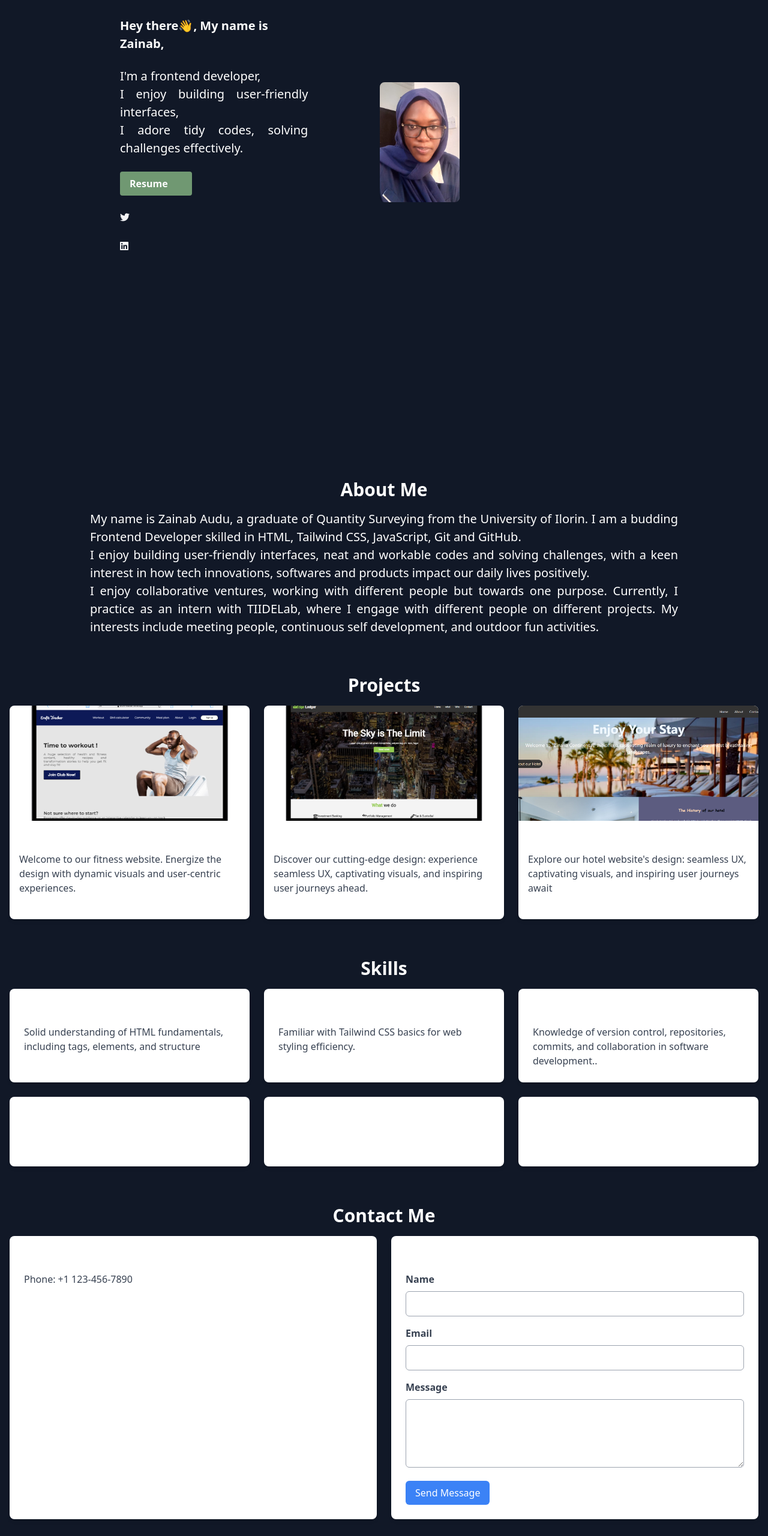
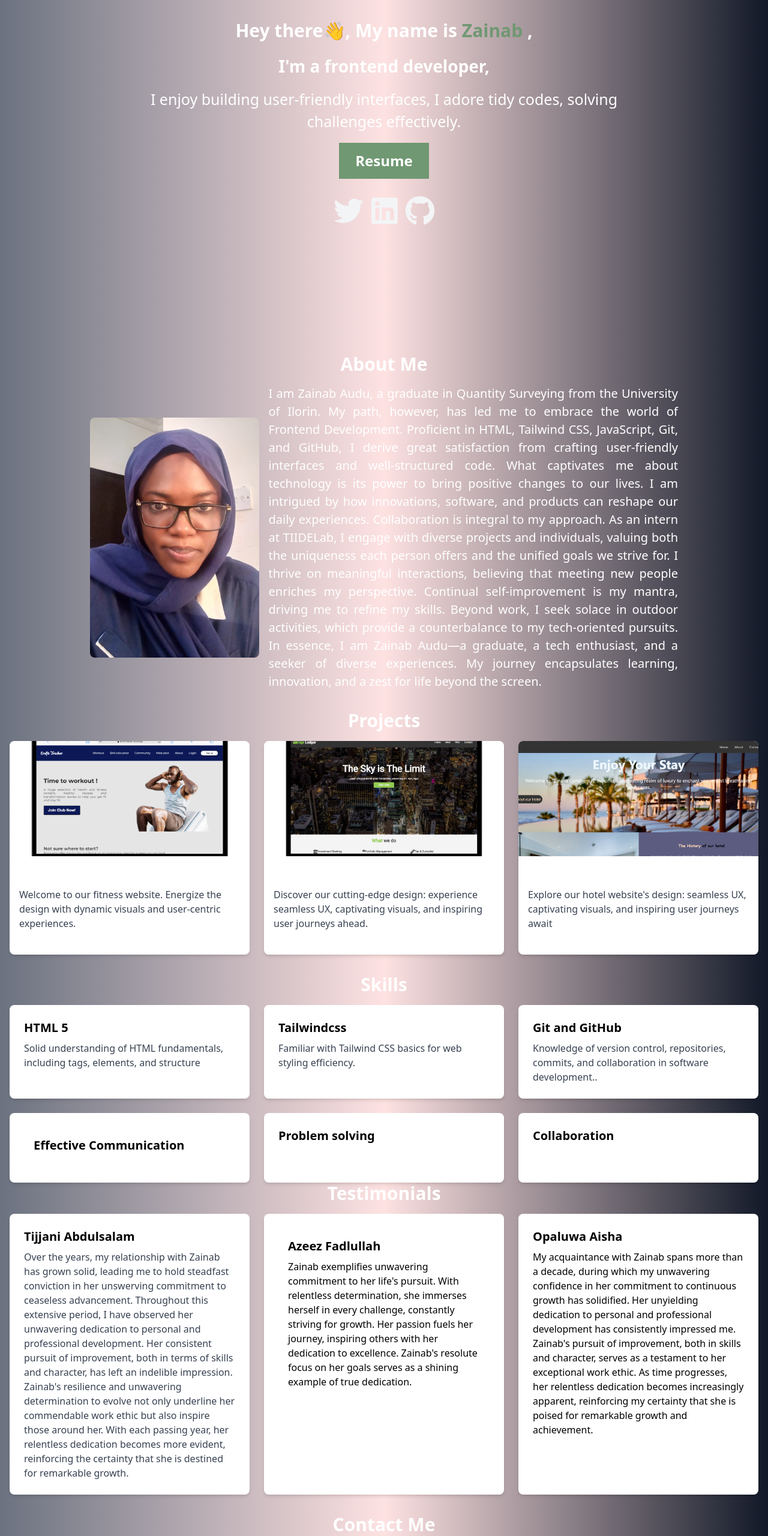
Before and after one commit to Zainab-Audu/My_Portfolio, a website: page index.html in a window 1280 px wide. Shown: the part 220-2780 px from the top of the page at 60% size. Drawn offline with nearby package versions, Linux system fonts and the light colour scheme.

Commit message:
Additions

```diff
--- a/index.html
+++ b/index.html
@@ -10,76 +10,93 @@
     ></script>
     <title>My Portfolio</title>
   </head>
-  <body class=" bg-gray-900 text-white" >
+  <body class=" bg-gradient-to-r from-gray-500 via-red-100 to-gray-900 text-white" >
     <!-- Nav section -->
-    <section class=" bg-gray-900 text-white text-[20px]">
+    <section class=" bg-gradient-to-r from-gray-500 via-red-100 to-gray-900  text-white text-[20px] text ">
       <nav class="lg:flex justify-between items-center px-[50px] py-[30px] lg:px-[150px] lg:flex-row">
-        <p class="flex text-[25px] lg:hidden"><i class="fa-solid fa-bars"></i>
+        <p class="flex text-[25px] text-stone-50 lg:hidden"><i class="fa-solid fa-bars"></i>
         </p>
-        <h1 class="hidden text-[25px] font-bold lg:flex">Xeenode</h1>
+        <h1 class="hidden text-[25px] font-bold lg:flex hover:text-blue-400">Xeenode</h1>
         <ul class="hidden lg:flex gap-6">
           <a class="hover:text-blue-400" href="#Home"><li>Home</li></a>
           <a class="hover:text-blue-400" href="#About"><li>About</li></a>
           <a class="hover:text-blue-400" href="#Projects"><li>Projects</li></a>
           <a class="hover:text-blue-400" href="#Skills"><li>Skills</li></a>
+          <a class="hover:text-blue-400" href="#Testimonials"><li>Testimonials</li></a>
           <a class="hover:text-blue-400" href="#Contact"><li>Contact</li></a>
+
         </ul>
       </nav>
     </section>
 
     <!-- HERO SECTION -->
     <section
-      class=" px-[50px] lg:mb-[200px] mt-[80px] lg:px-[200px] lg:mt-[150px] flex flex-col-reverse lg:flex-row justify-center items-center gap-[20px] lg:gap-[120px]"
+      class=" px-[50px] lg:mb-[200px] mt-[80px] lg:px-[200px] lg:mt-[150px]  "
     >
-      <div class=" flex flex-col gap-6 items-start">
-        <h1 class="text-[20px] font-bold">Hey there👋, My name is Zainab, </h1>
-        <p class="text-[20px] text-justify"> I'm a frontend developer, <br>
-         I enjoy building user-friendly interfaces,<br>
-         I adore tidy codes, solving challenges effectively.
+      <div class=" flex flex-col gap-4 justify-center items-center text-center">
+        <h1 class="text-[30px] font-bold">Hey there👋, My name is <span class="text-[#709872] hover:text-green-200"> Zainab </span>, </h1>
+         <h2 class="text-[28px] font-semibold"> I'm a frontend developer,</h2>
+         <p class="text-[25px]">
+          I enjoy building user-friendly interfaces, I adore tidy codes, solving challenges effectively.
         </p>
-        <a href="https://app.enhancv.com/resume/64a55836e758640050535c82" class="inline-block bg-[#709872] hover:bg-black hover:text-white hover:duration-700 hover:ease-in-out font-bold py-2 px-4 rounded w-[120px] ">
+        <button class="bg-[#709872] text-white text-[24px] font-bold p-3 w-[150px] h-[60px] hover:bg-slate-700 ">
+        <a href="https://app.enhancv.com/resume/64a55836e758640050535c82" >
                 Resume
               </a>
-              <a href="https://twitter.com/Zaynab1Audu?t=LsrxGz_SLmmHtA6MFmij6g&s=08" class="text-gray-100 hover:text-white">
+        </button>
+        <p>
+              <a href="https://twitter.com/Zaynab1Audu?t=LsrxGz_SLmmHtA6MFmij6g&s=08" class="text-gray-100 text-[50px] hover:bg-slate-700 hover:text-white">
               <i class="fab fa-twitter"></i>
             </a>
-            <a href="https://www.linkedin.com/in/zainab-audu-3a40a826b" class="text-gray-100 hover:text-white">
+            <a href="https://www.linkedin.com/in/zainab-audu-3a40a826b" class="text-gray-100 text-[50px] hover:bg-slate-700 hover:text-white">
                <i class="fab fa-linkedin"></i>
             </a>
+            <a href="https://github.com/Zainab-Audu" class="text-gray-100 text-[50px] hover:bg-slate-700 hover:text-white">
+             <i class="fab fa-github"></i>
+             </a>
         </p>
-      </div>
-      <div class="grid grid-cols-1 md:grid-cols-2 lg:grid-cols-3 gap-6">
-         <img
-        class="w-[400px] h-[400px] rounded-full lg:w-[200px] lg:h-[200px] lg:rounded-lg"
-        src="./img/Head Shot Screenshot.jpg"
-        alt="image"
-      />
+
+
       </div>
     </section>
 
     <!-- About Section -->
 
-      <section class=" bg-gray-900 py-8" id="About">
+      <section class=" bg-gradient-to-r from-gray-500 via-red-100 to-gray-900" id="About">
   <div class="container mx-auto px-4 lg:px-[150px] mt-6 lg:mt-[120px] flex-auto">
-    <h2 class="text-3xl font-bold mb-4 text-center">About Me</h2>
+    <h2 class="text-3xl font-bold mb-4 text-center hover:bg-slate-700">About Me</h2>
+    <div class="flex flex-col lg:flex-row-reverse gap-4 items-center">
     <p class="text-[20px] text-justify">
-          My name is Zainab Audu, a graduate of Quantity Surveying from the University of Ilorin. I am a budding Frontend Developer skilled in HTML, Tailwind CSS, JavaScript, Git and GitHub. <br> I enjoy building user-friendly interfaces, neat and workable codes and solving challenges, with a keen interest in how tech innovations, softwares and products impact our daily lives positively. <br>
-           I enjoy collaborative ventures, working with different people but towards one purpose. Currently, I practice as an intern with TIIDELab, where I engage with different people on different projects. My interests include meeting people, continuous self development, and outdoor fun activities.
-        </p>
+               I am Zainab Audu, a graduate in Quantity Surveying from the University of Ilorin. My path, however, has led me to embrace the world of Frontend Development. Proficient in HTML, Tailwind CSS, JavaScript, Git, and GitHub, I derive great satisfaction from crafting user-friendly interfaces and well-structured code.
+
+What captivates me about technology is its power to bring positive changes to our lives. I am intrigued by how innovations, software, and products can reshape our daily experiences.
+
+Collaboration is integral to my approach. As an intern at TIIDELab, I engage with diverse projects and individuals, valuing both the uniqueness each person offers and the unified goals we strive for.
+
+I thrive on meaningful interactions, believing that meeting new people enriches my perspective. Continual self-improvement is my mantra, driving me to refine my skills. Beyond work, I seek solace in outdoor activities, which provide a counterbalance to my tech-oriented pursuits.
+
+In essence, I am Zainab Audu—a graduate, a tech enthusiast, and a seeker of diverse experiences. My journey encapsulates learning, innovation, and a zest for life beyond the screen.
+    </p>
+        <img
+        class="w-[400px] h-[400px] rounded-full lg:w-[400px] lg:h-[400px] lg:rounded-lg"
+        src="./img/Head Shot Screenshot.jpg"
+        alt="image"
+      />
+      </div>
 
         </section>
 
         <!-- project Section -->
 
-        <section class=" bg-gray-900 py-8" id="Projects">
+        <section class="bg-gradient-to-r from-gray-500 via-red-100 to-gray-900  py-8" id="Projects">
     <div class="container mx-auto px-4">
-    <h2 class="text-3xl font-bold mb-4 text-center">Projects</h2>
+    <h2 class="text-3xl font-bold mb-4 text-center hover:bg-slate-700">Projects</h2>
     <div class="grid grid-cols-1 md:grid-cols-2 lg:grid-cols-3 gap-6">
       <!-- Project Card 1 -->
       <div class="bg-white shadow-md rounded-lg overflow-hidden">
         <img src="./img/mobile (6).png" alt="Project 1" class="w-full h-48 object-cover">
         <div class="p-4">
-          <h3 class="text-xl font-semibold mb-2">Erufit Tracker</h3>
+          <h3 class="text-xl font-semibold mb-2 hover:bg-slate-700">Erufit Tracker</h3>
           <p class="text-gray-700">
             Welcome to our fitness website. Energize the design with dynamic visuals and user-centric experiences.
           </p>
@@ -93,7 +110,7 @@
       <div class="bg-white shadow-md rounded-lg overflow-hidden">
         <img src="./img/mobile (4).png" alt="Edge Ledger" class="w-full h-48 object-cover">
         <div class="p-4">
-          <h3 class="text-xl font-semibold mb-2">Edge Ledger</h3>
+          <h3 class="text-xl font-semibold mb-2 ">Edge Ledger</h3>
           <p class="text-gray-700">
             Discover our cutting-edge design: experience seamless UX, captivating visuals, and inspiring user journeys ahead.
           </p>
@@ -123,13 +140,13 @@
 
 
      <!-- Skills Section -->
-      <section class=" bg-gray-900 py-8" id="Skills">
+      <section class=" bg-gradient-to-r from-gray-500 via-red-100 to-gray-900 text-black"  id="Skills">
   <div class="container mx-auto px-4">
-    <h2 class="text-3xl font-bold mb-4 text-center">Skills</h2>
+    <h2 class="text-3xl font-bold mb-4 text-center text-white hover:bg-slate-700" >Skills</h2>
     <div class="grid grid-cols-1 md:grid-cols-2 lg:grid-cols-3 gap-6">
 
       <!-- Skill Card 1 -->
-      <div class="bg-white shadow-md rounded-lg p-6">
+      <div class="bg-white shadow-md rounded-lg p-6 text-black">
         <h3 class="text-xl font-semibold mb-2">HTML 5</h3>
         <p class="text-gray-700">
           Solid understanding of HTML fundamentals, including tags, elements, and structure
@@ -137,7 +154,7 @@
       </div>
 
       <!-- Skill Card 2 -->
-      <div class="bg-white shadow-md rounded-lg p-6">
+      <div class="bg-white shadow-md rounded-lg p-6 text-black">
         <h3 class="text-xl font-semibold mb-2">Tailwindcss</h3>
         <p class="text-gray-700">
           Familiar with Tailwind CSS basics for web styling efficiency.
@@ -146,7 +163,7 @@
 
       <!-- Skill Card 3 -->
       <div class="bg-white shadow-md rounded-lg p-6">
-        <h3 class="text-xl font-semibold mb-2">Git and GitHub</h3>
+        <h3 class="text-xl font-semibold mb-2 text-black">Git and GitHub</h3>
         <p class="text-gray-700">
         Knowledge of version control, repositories, commits, and collaboration in software development..
         </p>
@@ -173,25 +190,41 @@
   </div>
 </section>
 
-
-      <!-- Contact Section -->
-<section class=" bg-gray-900 py-8" id="Contact">
-  <div class="container mx-auto px-4">
-    <h2 class="text-3xl font-bold mb-4 text-center">Contact Me</h2>
-    <div class="grid grid-cols-1 md:grid-cols-2 gap-6">
-      <!-- Contact Information -->
+<!-- Testimonials section -->
+      <section class=" bg-gradient-to-r from-gray-500 via-red-100 to-gray-900 text-black" id="Testimonials">
+        <div class="container mx-auto px-4">
+    <h2 class="text-3xl font-bold mb-4 text-center text-white hover:bg-slate-700">Testimonials</h2>
+    <div class="grid grid-cols-1 md:grid-cols-2 lg:grid-cols-3 gap-6">
       <div class="bg-white shadow-md rounded-lg p-6">
-        <h3 class="text-xl font-semibold mb-2">Contact Information</h3>
+        <h3 class="text-xl font-semibold mb-2 text-black">Tijjani Abdulsalam</h3>
         <p class="text-gray-700">
-
-        </p>
-        <p class="text-gray-700">
-          Phone: +1 123-456-7890
+        Over the years, my relationship with Zainab has grown solid, leading me to hold steadfast conviction in her unswerving commitment to ceaseless advancement. Throughout this extensive period, I have observed her unwavering dedication to personal and professional development. Her consistent pursuit of improvement, both in terms of skills and character, has left an indelible impression. Zainab's resilience and unwavering determination to evolve not only underline her commendable work ethic but also inspire those around her. With each passing year, her relentless dedication becomes more evident, reinforcing the certainty that she is destined for remarkable growth.
         </p>
       </div>
 
+      <!--  Testimonial Card 2 -->
+      <div class="bg-white shadow-md rounded-lg p-10">
+        <h3 class="text-xl font-semibold mb-2">Azeez Fadlullah</h3>
+        <p>Zainab exemplifies unwavering commitment to her life's pursuit. With relentless determination, she immerses herself in every challenge, constantly striving for growth. Her passion fuels her journey, inspiring others with her dedication to excellence. Zainab's resolute focus on her goals serves as a shining example of true dedication.</p>
+      </div>
+
+      <!--  Testimonial Card 3 -->
+      <div class="bg-white shadow-md rounded-lg p-6">
+        <h3 class="text-xl font-semibold mb-2">Opaluwa Aisha</h3>
+        <p>My acquaintance with Zainab spans more than a decade, during which my unwavering confidence in her commitment to continuous growth has solidified. Her unyielding dedication to personal and professional development has consistently impressed me. Zainab's pursuit of improvement, both in skills and character, serves as a testament to her exceptional work ethic. As time progresses, her relentless dedication becomes increasingly apparent, reinforcing my certainty that she is poised for remarkable growth and achievement.  </div>
+    </section>
+
+
+
+      <!-- Contact Section -->
+
+<section class=" bg-gradient-to-r from-gray-500 via-red-100 to-gray-900 py-8 px-10 lg:px-[400px] flex-col justify-center items-center" id="Contact" >
+  <div class=" mx-auto px-4">
+    <h2 class="text-3xl font-bold mb-4 text-center hover:bg-slate-700">Contact Me</h2>
+    <div class=" gap-6">
+
        <!-- Contact Form -->
-      <div class="bg-white shadow-md rounded-lg p-6">
+      <div class="bg-white shadow-md rounded-lg p-6 ">
         <h3 class="text-xl font-semibold mb-2">Contact Form</h3>
         <form action="#" method="post">
           <div class="mb-4">
@@ -219,7 +252,7 @@
     <div class="grid grid-cols-1 md:grid-cols-2 lg:grid-cols-4 gap-8">
       <!-- Footer Column 1 -->
       <div>
-        <h3 class="text-xl font-semibold mb-4">About Me</h3>
+        <h3 class="text-xl font-semibold mb-4 hover:bg-slate-700">About Me</h3>
         <p class="text-gray-400">
           I am a frontend developer.
         </p>
```
